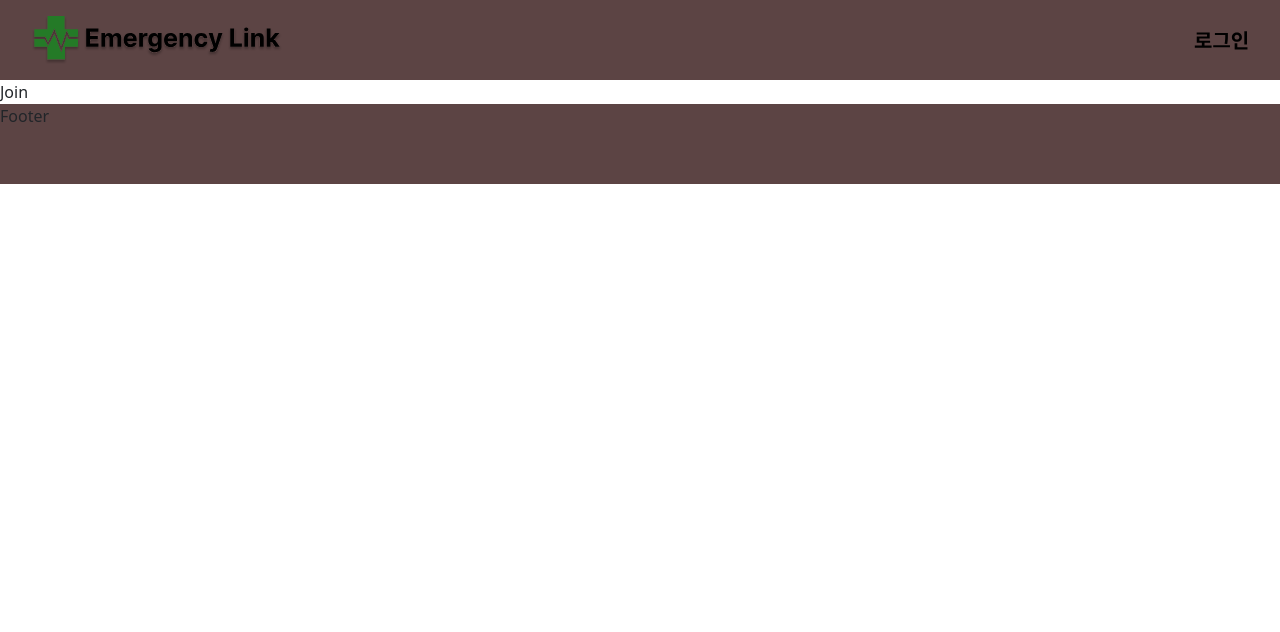
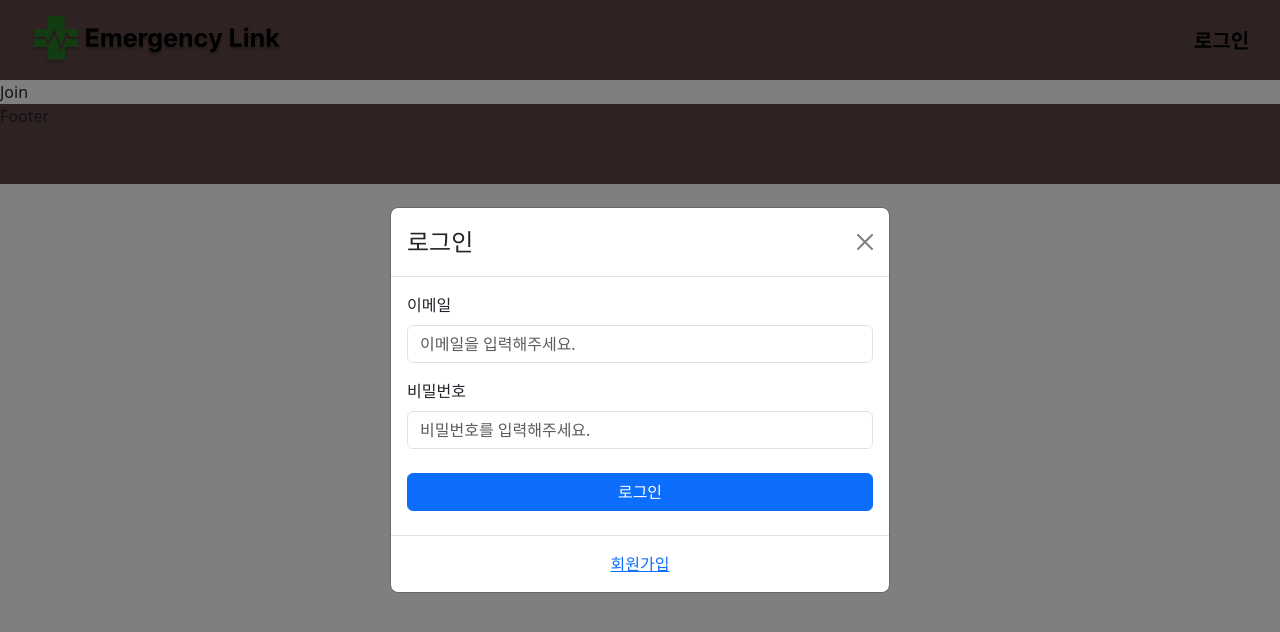
Before and after one commit to BeA-Pro/Emergency-Link, a React (Create React App) app in the folder el-front/: page /join in a window 1280 px wide. Both pictures are taken after a click on the picture 1221 px from the left and 40 px from the top of the page. Shown: the top 632 px of the page. Built offline with nearby package versions, Linux system fonts and the light colour scheme.

Commit message:
feat: 회원가입 누를시 모달창 종료

```diff
--- a/el-front/src/App.tsx
+++ b/el-front/src/App.tsx
@@ -1,6 +1,6 @@
 import React from 'react';
 import { BrowserRouter, Routes, Route } from 'react-router-dom';
-
+import LoginModal from '@/components/LoginModal';
 // scss
 import "../node_modules/bootstrap/scss/bootstrap.scss";
 import styles from '@/App.module.scss';
@@ -21,6 +21,7 @@ function App() {
           <Route path='/join' element={<Join/>}/>
         </Routes>
         <Footer/>
+        <LoginModal />
       </div>
     </BrowserRouter>
   );
--- a/el-front/src/components/LoginModal.tsx
+++ b/el-front/src/components/LoginModal.tsx
@@ -58,7 +58,7 @@ const LoginModal: React.FC = () => {
                 </Form>
             </Modal.Body>
             <Modal.Footer className="d-flex justify-content-center">
-                <Link to="/join" className="d-grid gap-2">회원가입</Link>
+                <Link to="/join" className="d-grid gap-2" onClick={handleClose}>회원가입</Link>
             </Modal.Footer>
         </Modal>
     );
--- a/el-front/src/hooks/customhooks.ts
+++ b/el-front/src/hooks/customhooks.ts
@@ -8,7 +8,7 @@ const useInput = (initialValue : string) => {
     console.log(inputValue);
   }
 
-  return [inputValue, handleChange] as const;
+  return [inputValue, handleChange, setInputValue] as const;
 }
 
 export {useInput}
--- a/el-front/src/pages/Main.tsx
+++ b/el-front/src/pages/Main.tsx
@@ -2,14 +2,14 @@ import React from 'react'
 
 // scss
 import styles from '@stylesPages/Main.module.scss';
-import LoginModal from '@/components/LoginModal';
+
 
 
 const Main = () => {
 
   return (
     <div className={styles.wrapper}>
-      <LoginModal />
+      Main
     </div>
   )
 }
```
